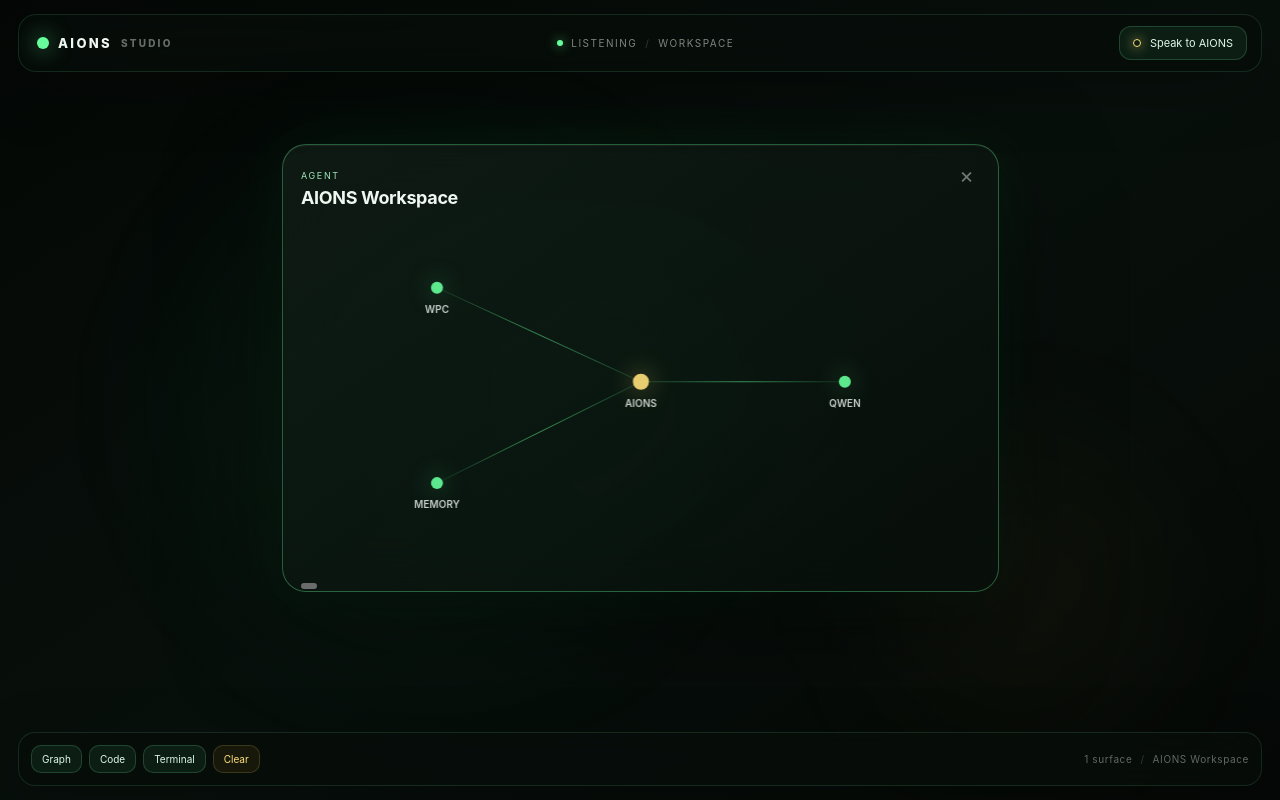
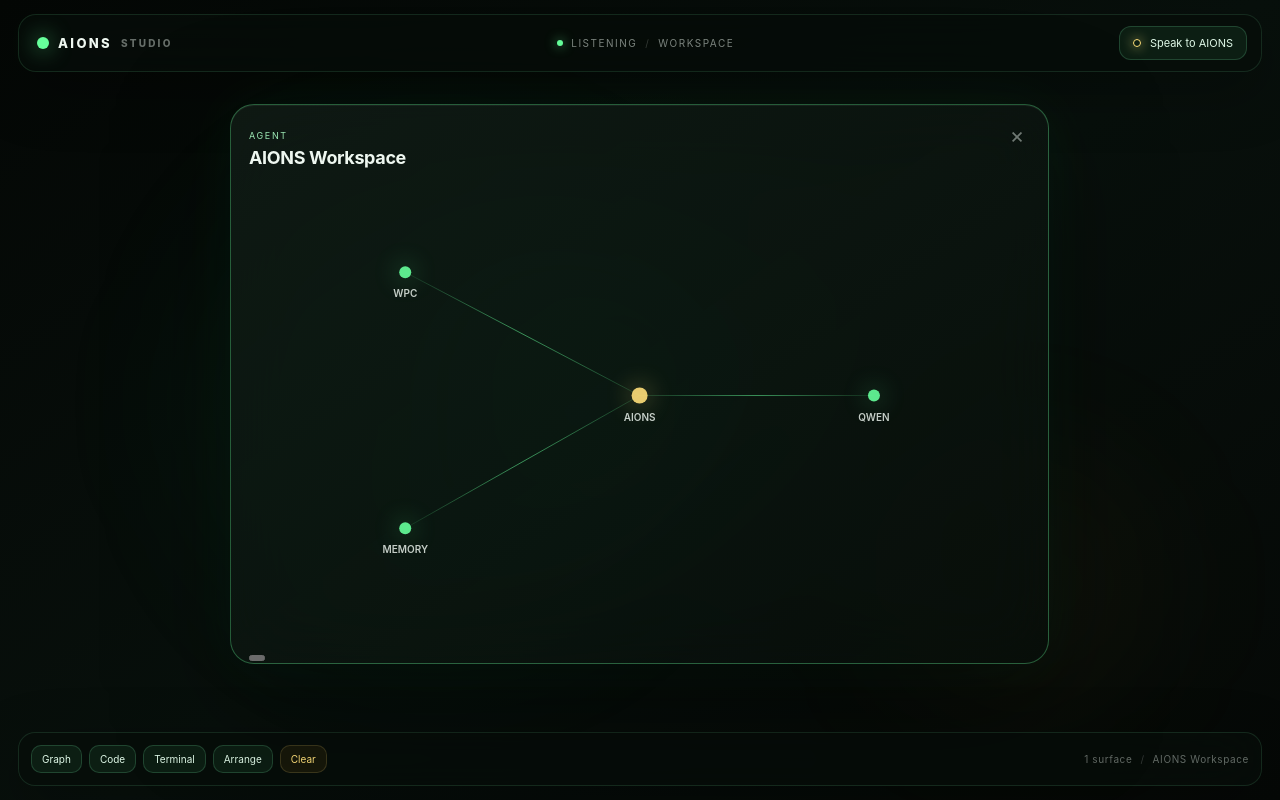
Before and after one commit to jpytka666-jpg/wpc-engine, a React (Vite) app in the folder studio-ui/: page / in a window 1280 px wide. Built offline with nearby package versions, Linux system fonts and the light colour scheme.

Commit message:
feat(gui): wire dynamic surface compositor

```diff
--- a/studio-ui/src/App.tsx
+++ b/studio-ui/src/App.tsx
@@ -1,5 +1,6 @@
 import { PointerEvent, useEffect, useRef, useState } from "react";
 import GraphSurface from "./GraphSurface";
+import { composeSurfaces, promoteFocus } from "./compositor";
 import { applyPresentation, Surface, SurfaceKind, workspaceSnapshot } from "./protocol";
 
 type LocalSurface = Surface & { title: string };
@@ -7,7 +8,7 @@ type Gesture = { mode: "move" | "resize"; id: string; startX: number; startY: nu
 
 const titles: Record<SurfaceKind, string> = { Agent: "AIONS Workspace", Graph: "Architecture Graph", Code: "decoder.rs", Terminal: "Terminal", Diff: "Change Review", Logs: "System Logs", Email: "Mail", Browser: "Browser", Video: "Media", Image: "Canvas", Chart: "Telemetry" };
 
-const seed: LocalSurface = { id: "agent-presence", kind: "Agent", state: "Active", x: 22, y: 18, width: 56, height: 56, z_index: 1, priority: 10, data: null, title: titles.Agent };
+const seed: LocalSurface = { id: "agent-presence", kind: "Agent", state: "Active", x: 18, y: 13, width: 64, height: 70, z_index: 100, priority: 10, data: null, title: titles.Agent };
 
 function toLocal(surface: Surface): LocalSurface { return { ...surface, title: titles[surface.kind] }; }
 
@@ -19,19 +20,30 @@ export default function App() {
 
   useEffect(() => { workspaceSnapshot().then((snapshot) => { const restored = Object.values(snapshot.surfaces).map(toLocal); if (restored.length) { setSurfaces(restored); setFocused(snapshot.focused ?? restored[0].id); } }).catch(() => undefined); }, []);
 
-  async function command(cmd: Parameters<typeof applyPresentation>[0], fallback: () => void) {
-    try { const snapshot = await applyPresentation(cmd); setSurfaces(Object.values(snapshot.surfaces).map(toLocal)); setFocused(snapshot.focused ?? ""); }
-    catch { fallback(); }
+  async function command(cmd: Parameters<typeof applyPresentation>[0], fallback: () => void, compose = false) {
+    try {
+      const snapshot = await applyPresentation(cmd);
+      const next = Object.values(snapshot.surfaces).map(toLocal);
+      const nextFocused = snapshot.focused ?? "";
+      setSurfaces(compose ? composeSurfaces(next, nextFocused) : next);
+      setFocused(nextFocused);
+    } catch { fallback(); }
   }
 
   function addSurface(kind: SurfaceKind) {
     const id = `${kind.toLowerCase()}-${Date.now()}`;
-    const surface: LocalSurface = { id, kind, title: titles[kind], state: "Active", x: 12 + (surfaces.length % 4) * 7, y: 12 + (surfaces.length % 4) * 5, width: 54, height: 52, z_index: surfaces.length + 1, priority: 1, data: null };
-    void command({ Create: surface as Omit<Surface, "title"> }, () => { setSurfaces((s) => [...s, surface]); setFocused(id); });
+    const surface: LocalSurface = { id, kind, title: titles[kind], state: "Active", x: 12, y: 12, width: 54, height: 52, z_index: surfaces.length + 1, priority: 1, data: null };
+    void command({ Create: surface as Omit<Surface, "title"> }, () => { const next = [...surfaces, surface]; setSurfaces(composeSurfaces(next, id)); setFocused(id); }, true);
+  }
+
+  function focus(id: string) {
+    setFocused(id);
+    setSurfaces((items) => promoteFocus(items, id));
+    void applyPresentation({ Focus: { id } }).then((snapshot) => setFocused(snapshot.focused ?? id)).catch(() => undefined);
   }
 
   function begin(event: PointerEvent<HTMLElement>, surface: LocalSurface, mode: Gesture["mode"]) {
-    event.stopPropagation(); setFocused(surface.id); gesture.current = { mode, id: surface.id, startX: event.clientX, startY: event.clientY, x: surface.x, y: surface.y, width: surface.width, height: surface.height }; event.currentTarget.setPointerCapture(event.pointerId);
+    event.stopPropagation(); focus(surface.id); gesture.current = { mode, id: surface.id, startX: event.clientX, startY: event.clientY, x: surface.x, y: surface.y, width: surface.width, height: surface.height }; event.currentTarget.setPointerCapture(event.pointerId);
   }
 
   function move(event: PointerEvent<HTMLElement>) {
@@ -47,17 +59,18 @@ export default function App() {
 
   function close(id: string) { void command({ Close: { id } }, () => { setSurfaces((s) => s.filter((x) => x.id !== id)); setFocused((f) => f === id ? "" : f); }); }
   function clear() { void command({ Clear: {} }, () => { setSurfaces([]); setFocused(""); }); }
+  function autoArrange() { setSurfaces(composeSurfaces(surfaces, focused)); }
 
   return <main className="studio-shell">
     <header className="command-bar"><div className="brand"><span className="brand-orb" />AIONS <span className="brand-subtitle">STUDIO</span></div><div className="status-line"><span className="status-dot" />LISTENING <span className="separator">/</span> WORKSPACE</div><button className="voice-button" type="button"><span className="voice-ring" />Speak to AIONS</button></header>
     <section className="workspace" ref={workspaceRef} aria-label="AIONS dynamic workspace"><div className="ambient ambient-green" /><div className="ambient ambient-amber" />
-      {surfaces.map((surface) => <article key={surface.id} className={`surface surface-materializing ${focused === surface.id ? "surface-focused" : ""}`} style={{ left: `${surface.x}%`, top: `${surface.y}%`, width: `${surface.width}%`, height: `${surface.height}%`, zIndex: focused === surface.id ? 20 : surface.z_index }} onPointerMove={move} onPointerUp={end} onPointerCancel={end} onClick={() => setFocused(surface.id)}>
+      {surfaces.map((surface) => <article key={surface.id} className={`surface surface-materializing ${focused === surface.id ? "surface-focused" : ""}`} style={{ left: `${surface.x}%`, top: `${surface.y}%`, width: `${surface.width}%`, height: `${surface.height}%`, zIndex: focused === surface.id ? 120 : surface.z_index }} onPointerMove={move} onPointerUp={end} onPointerCancel={end} onClick={() => focus(surface.id)}>
         <div className="surface-header" onPointerDown={(e) => begin(e, surface, "move")}><div><span className="surface-kicker">{surface.kind.toUpperCase()}</span><h2>{surface.title}</h2></div><button className="surface-close" type="button" onPointerDown={(e) => e.stopPropagation()} onClick={(e) => { e.stopPropagation(); close(surface.id); }}>×</button></div>
         <SurfaceContent kind={surface.kind} /><button className="surface-resize-handle" type="button" aria-label={`Resize ${surface.title}`} onPointerDown={(e) => begin(e, surface, "resize")} />
       </article>)}
       {!surfaces.length && <div className="empty-state"><div className="presence-orb"><div className="presence-core" /></div><div className="empty-title">AIONS is listening</div><div className="empty-copy">Say what you want to see.</div></div>}
     </section>
-    <footer className="command-deck"><div className="quick-actions"><button type="button" onClick={() => addSurface("Graph")}>Graph</button><button type="button" onClick={() => addSurface("Code")}>Code</button><button type="button" onClick={() => addSurface("Terminal")}>Terminal</button><button type="button" className="clear-button" onClick={clear}>Clear</button></div><div className="workspace-status">{surfaces.length} surface{surfaces.length === 1 ? "" : "s"}<span className="separator">/</span>{surfaces.find((s) => s.id === focused)?.title ?? "clean workspace"}</div></footer>
+    <footer className="command-deck"><div className="quick-actions"><button type="button" onClick={() => addSurface("Graph")}>Graph</button><button type="button" onClick={() => addSurface("Code")}>Code</button><button type="button" onClick={() => addSurface("Terminal")}>Terminal</button><button type="button" onClick={autoArrange}>Arrange</button><button type="button" className="clear-button" onClick={clear}>Clear</button></div><div className="workspace-status">{surfaces.length} surface{surfaces.length === 1 ? "" : "s"}<span className="separator">/</span>{surfaces.find((s) => s.id === focused)?.title ?? "clean workspace"}</div></footer>
   </main>;
 }
 
```
